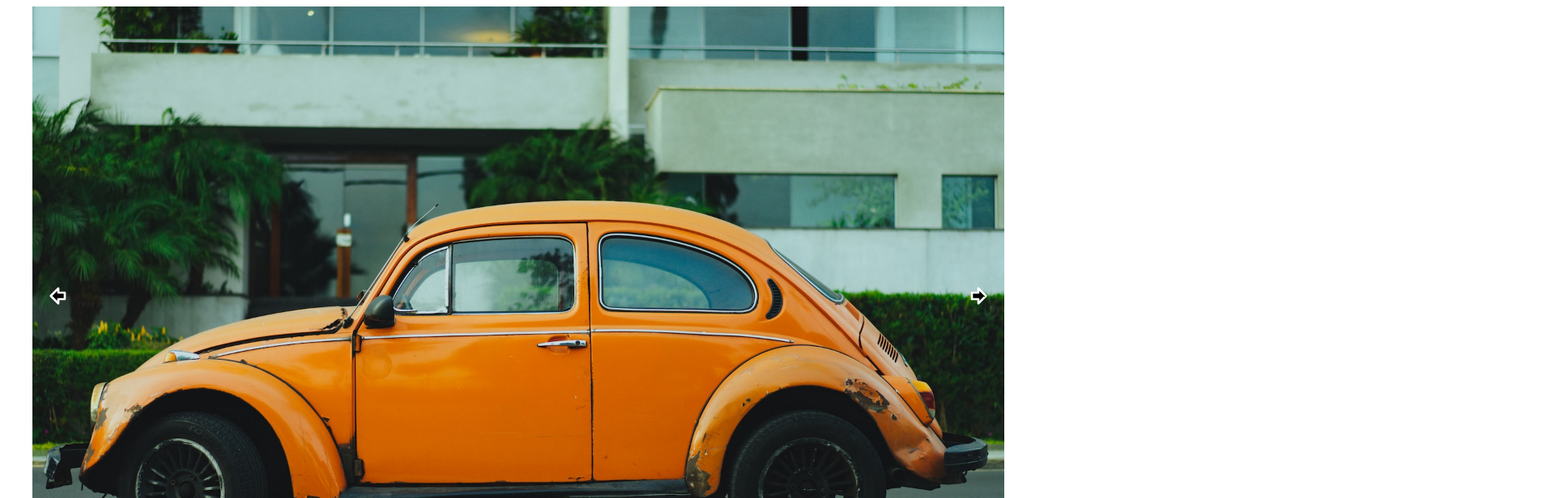
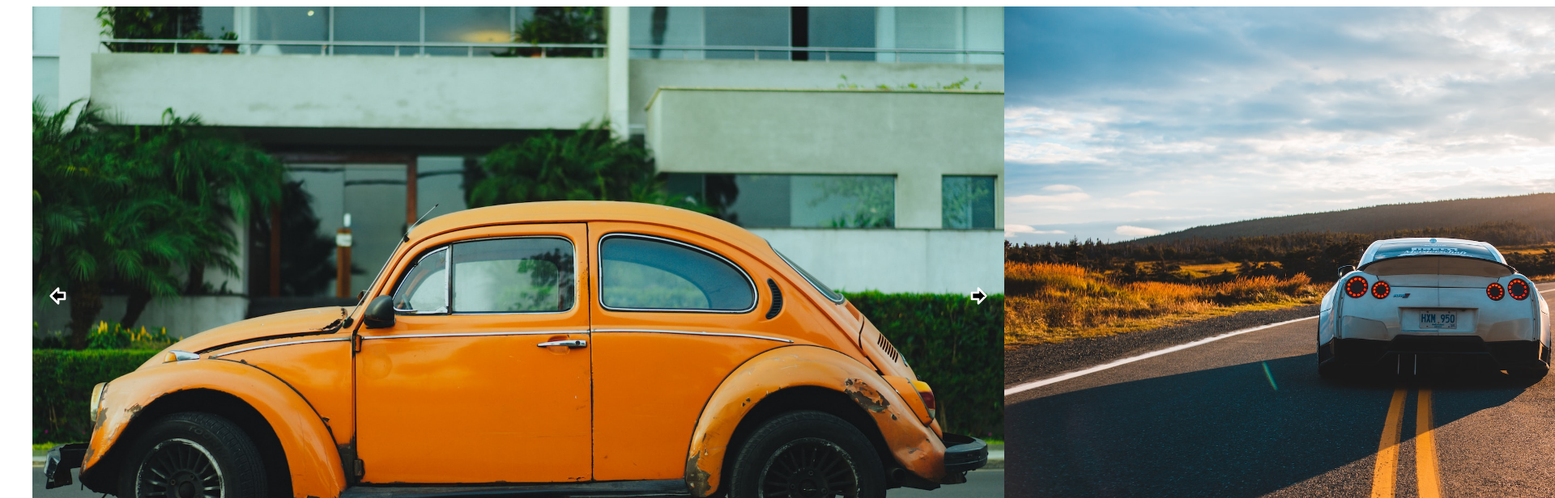
Before and after one commit to Annie-Huang/react-image-slider, a React (Vite) app: page / in a window 1280 px wide. Shown: the top 616 px of the page at 81% size, 1920 px wide, since content can reach past the window. Built offline with nearby package versions, Linux system fonts and the light colour scheme.

Commit message:
Put the images in a row

```diff
--- a/src/ImageSlider.tsx
+++ b/src/ImageSlider.tsx
@@ -23,9 +23,11 @@ export const ImageSlider = ({ imageUrls }: ImageSliderProps) => {
 
   return (
     <div style={{ width: '100%', height: '100%', position: 'relative' }}>
-      {imageUrls.map((url) => (
-        <img key={url} src={url} className='img-slider-img' />
-      ))}
+      <div style={{ width: '100%', height: '100%', display: 'flex' }}>
+        {imageUrls.map((url) => (
+          <img key={url} src={url} className='img-slider-img' />
+        ))}
+      </div>
       <button
         onClick={showPrevImage}
         className='img-slider-btn'
```
